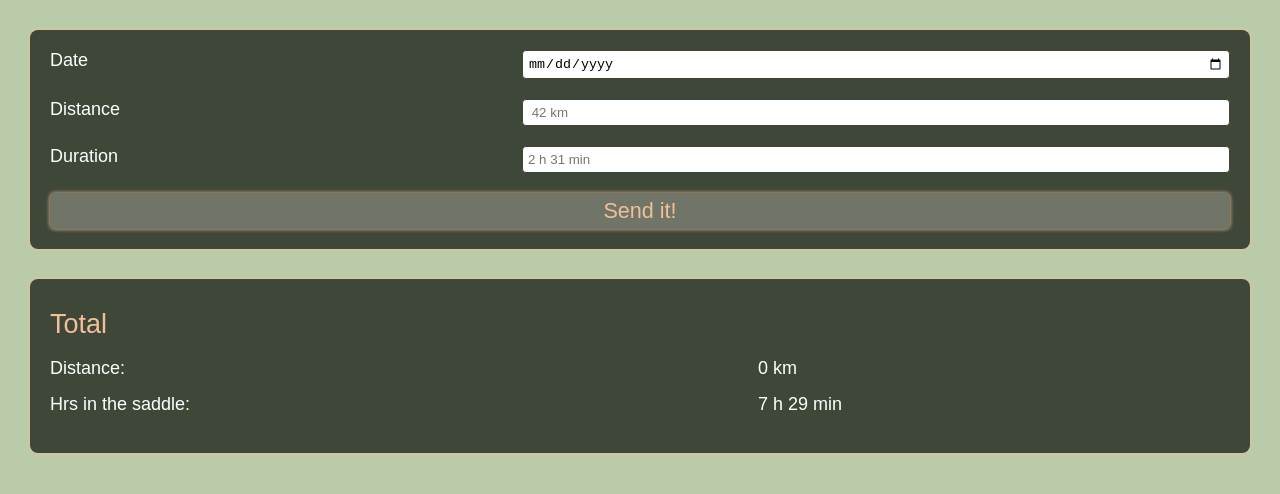
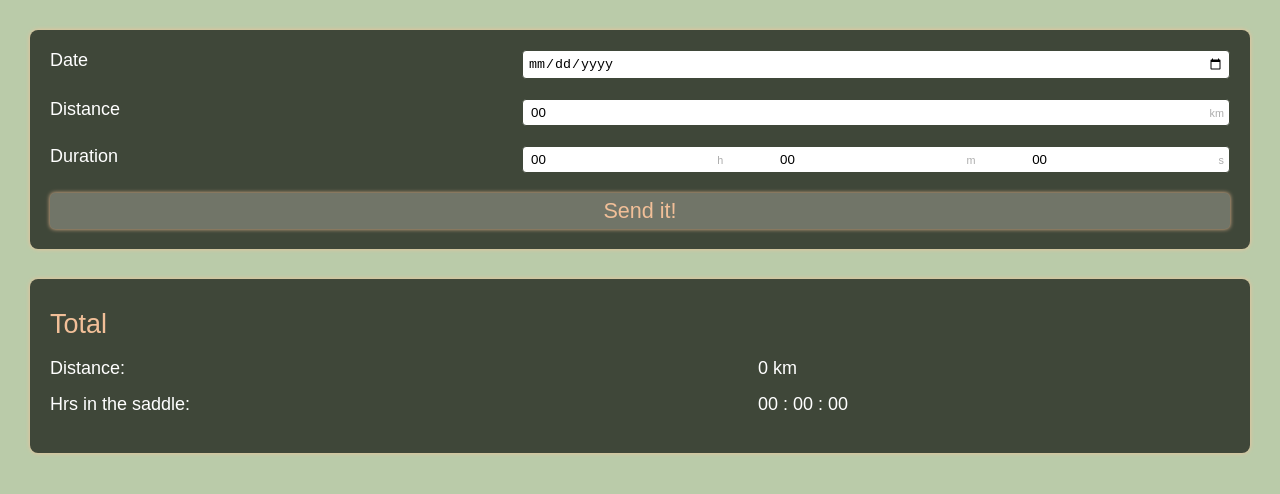
Before and after one commit to dw0111/capstone-project, a React (Create React App) app: page / in a window 1280 px wide. Shown: the top 494 px of the page. Built offline with nearby package versions, Linux system fonts and the light colour scheme.

Commit message:
Add statistic for total km and hrs ridden

```diff
--- a/src/components/RideForm/RideForm.js
+++ b/src/components/RideForm/RideForm.js
@@ -6,15 +6,52 @@ export default function RideForm({ onSubmit }) {
     <FormStyled aria-label="add ride" onSubmit={e => handleSubmit(e)}>
       <LabelStyled>
         Date
-        <input type="date" name="date" placeholder="01. Jan 2021" required />
+        <input type="date" name="date" required />
       </LabelStyled>
       <LabelStyled>
         Distance
-        <input name="distance" placeholder=" 42 km" required />
+        <NumberInput>
+          <NoSpinnersDistance
+            name="distance"
+            type="number"
+            min="0"
+            step="0.01"
+            defaultValue="00"
+          />
+          km
+        </NumberInput>
       </LabelStyled>
       <LabelStyled>
         Duration
-        <input name="duration" placeholder="2 h 31 min" required />
+        <NumberInput>
+          <NoSpinners
+            name="hours"
+            type="number"
+            min="0"
+            step="1"
+            defaultValue="00"
+          />
+          h
+          <NoSpinners
+            name="minutes"
+            type="number"
+            max="59"
+            min="0"
+            step="1"
+            defaultValue="00"
+            required
+          />
+          m
+          <NoSpinners
+            name="seconds"
+            type="number"
+            max="59"
+            min="0"
+            step="1"
+            defaultValue="00"
+          />
+          s
+        </NumberInput>
       </LabelStyled>
       <ButtonStyled>Send it!</ButtonStyled>
     </FormStyled>
@@ -25,26 +62,15 @@ export default function RideForm({ onSubmit }) {
     const formElements = e.target.elements
     const rideData = {
       date: formElements.date.value,
-      distance: sanitizeDistance(formElements.distance.value),
-      duration: sanitizeDuration(formElements.duration.value),
+      distance: Number(formElements.distance.value),
+      duration: {
+        hours: Number(formElements.hours.value),
+        minutes: Number(formElements.minutes.value),
+        seconds: Number(formElements.seconds.value),
+      },
     }
 
     onSubmit(rideData)
-  }
-
-  function sanitizeDistance(distance) {
-    const sanitized = distance.replaceAll(',', '.').replaceAll(/[^0-9.]/g, '')
-    return Number(sanitized)
-  }
-
-  function sanitizeDuration(duration) {
-    /*  Pseudo:
-        split at any non digit character
-        map to replace any non digit characters with empty string
-        join with ":"
-
-    */
-    console.log('Duration sanitation not yet completed')
   }
 }
 
@@ -69,3 +95,42 @@ const ButtonStyled = styled.button`
   font-size: 120%;
   box-shadow: 0 0 4px var(--highlight);
 `
+const NumberInput = styled.div`
+  display: flex;
+  justify-content: space-between;
+  align-items: center;
+  padding: 0 5px 0 3px;
+  background: white;
+  border: 1px solid #3f4739;
+  border-radius: 4px;
+  flex-grow: fit-content;
+  width: 60%;
+  color: #acacac;
+  font-size: 60%;
+`
+
+const NoSpinners = styled.input`
+  &:-webkit-outer-spin-button,
+  &:-webkit-inner-spin-button {
+    -webkit-appearance: none;
+    margin: 0;
+  }
+
+  -moz-appearance: textfield;
+  border: none;
+  text-align: start;
+  width: 20%;
+`
+
+const NoSpinnersDistance = styled.input`
+  &:-webkit-outer-spin-button,
+  &:-webkit-inner-spin-button {
+    -webkit-appearance: none;
+    margin: 0;
+  }
+
+  -moz-appearance: textfield;
+  border: none;
+  text-align: start;
+  width: 80%;
+`
--- a/src/components/RidesList/RidesList.js
+++ b/src/components/RidesList/RidesList.js
@@ -1,14 +1,16 @@
-import styled from 'styled-components'
+import styled from 'styled-components/macro'
 import RidesListEntry from '../RidesListEntry/RidesListEntry'
 
 export default function RidesList({ rides }) {
   return (
     <List aria-label="past rides">
-      {rides.map((ride, index) => (
-        <ListItem key={ride.id}>
-          <RidesListEntry ride={ride} index={rides.length - index} />
-        </ListItem>
-      ))}
+      {rides
+        .sort((a, b) => a.date < b.date)
+        .map((ride, index) => (
+          <ListItem key={ride.id}>
+            <RidesListEntry ride={ride} index={rides.length - index} />
+          </ListItem>
+        ))}
     </List>
   )
 }
--- a/src/components/RidesListEntry/RidesListEntry.js
+++ b/src/components/RidesListEntry/RidesListEntry.js
@@ -5,6 +5,7 @@ import { RideStats } from '../StyleComponents/RideStats'
 
 export default function RidesListEntry({ ride, index }) {
   const { date, distance, duration } = ride
+  const { hours, minutes, seconds } = duration
   return (
     <Container>
       <H2Styled>Ride {index}</H2Styled>
@@ -14,7 +15,11 @@ export default function RidesListEntry({ ride, index }) {
         <dt>Distance: </dt>
         <Data>{distance} km</Data>
         <dt>Duration: </dt>
-        <Data>{duration}</Data>
+        <Data>{`${hours
+          .toString()
+          .padStart(2, '0')} : ${minutes
+          .toString()
+          .padStart(2, '0')} : ${seconds.toString().padStart(2, '0')}`}</Data>
       </RideStats>
     </Container>
   )
--- a/src/components/Total/RidesTotal.js
+++ b/src/components/Total/RidesTotal.js
@@ -1,9 +1,12 @@
-import styled from 'styled-components'
+import styled from 'styled-components/macro'
 import { Container } from '../StyleComponents/Container'
 import { Heading2 } from '../StyleComponents/Heading2'
 import { RideStats } from '../StyleComponents/RideStats'
 
 export default function RidesTotal({ rides }) {
+  const { hours, minutes, seconds } = sumDurations(rides)
+  const datetimeTotal = `PT${hours}H${minutes}M${seconds}S`
+
   return (
     <ContPlusMargin>
       <Heading2>Total</Heading2>
@@ -17,10 +20,28 @@ export default function RidesTotal({ rides }) {
            km`}
         </Data>
         <dt>Hrs in the saddle:</dt>
-        <time dateTime="PT7H29M0S">7 h 29 min</time>
+        <time dateTime={datetimeTotal}>{`${hours
+          .toString()
+          .padStart(2, 0)} : ${minutes
+          .toString()
+          .padStart(2, 0)} : ${seconds.toString().padStart(2, 0)}`}</time>
       </RideStats>
     </ContPlusMargin>
   )
+
+  function sumDurations(rides) {
+    function convertToSeconds(duration) {
+      const seconds =
+        duration.seconds + duration.minutes * 60 + duration.hours * 60 * 60
+      return seconds
+    }
+    const reducer = (acc, curVal) => acc + convertToSeconds(curVal.duration)
+    const secondsTotal = rides.reduce(reducer, 0)
+    const hours = Math.floor(secondsTotal / 3600)
+    const minutes = Math.floor((secondsTotal % 3600) / 60)
+    const seconds = Math.floor((secondsTotal % 3600) % 60)
+    return { hours, minutes, seconds }
+  }
 }
 
 const ContPlusMargin = styled(Container)`
```
